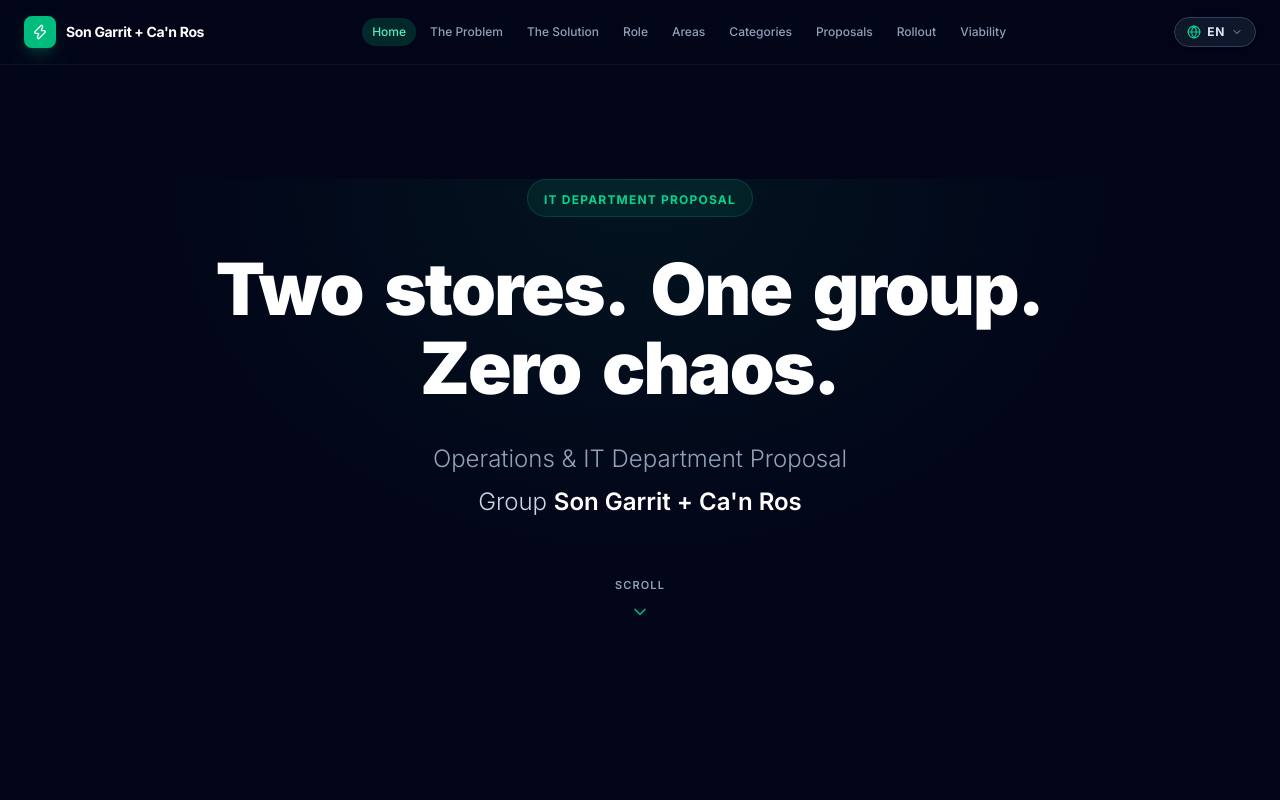
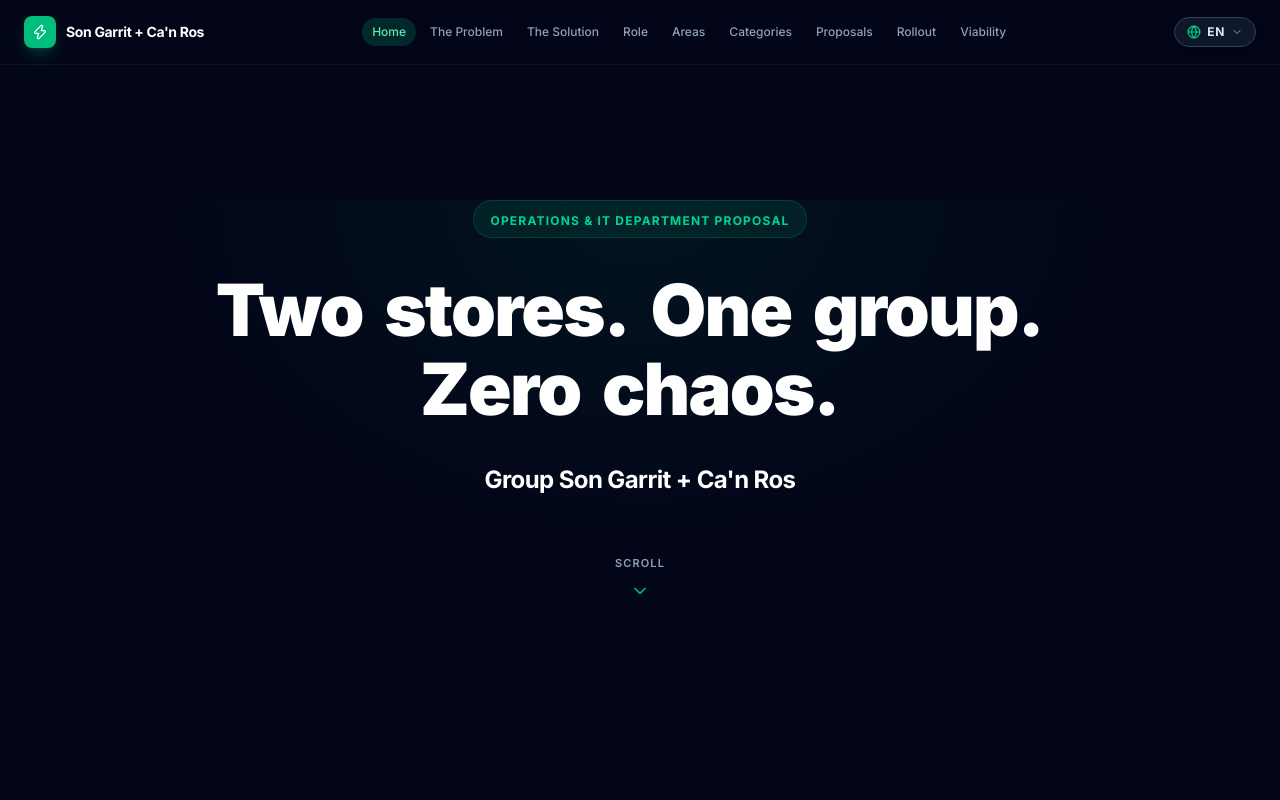
Before and after one commit to jordi2479/songarrit-canros-it, a Next.js app: page /en in a window 1280 px wide. Shown: the top 800 px of the page. Built offline with nearby package versions, Linux system fonts and the light colour scheme.

Commit message:
fix(hero): simplificar cabecera destacando badge de propuesta y Grupo Son Garrit + Ca'n Ros en negrita

```diff
--- a/messages/ca.json
+++ b/messages/ca.json
@@ -13,7 +13,7 @@
     "implantacion": "Implantació"
   },
   "hero": {
-    "badge": "Proposta de Departament IT",
+    "badge": "Proposta de Departament d'Operacions i IT",
     "title": "Dues botigues. Un grup. Zero caos.",
     "subtitle": "Proposta de Departament d'Operacions i IT",
     "groupPrefix": "Grup",
--- a/messages/de.json
+++ b/messages/de.json
@@ -13,7 +13,7 @@
     "implantacion": "Einführung"
   },
   "hero": {
-    "badge": "IT-Abteilungsvorschlag",
+    "badge": "Vorschlag für die Betriebs- und IT-Abteilung",
     "title": "Zwei Geschäfte. Eine Gruppe. Null Chaos.",
     "subtitle": "Vorschlag für die Betriebs- und IT-Abteilung",
     "groupPrefix": "Gruppe",
--- a/messages/en.json
+++ b/messages/en.json
@@ -13,7 +13,7 @@
     "implantacion": "Rollout"
   },
   "hero": {
-    "badge": "IT Department Proposal",
+    "badge": "Operations & IT Department Proposal",
     "title": "Two stores. One group. Zero chaos.",
     "subtitle": "Operations & IT Department Proposal",
     "groupPrefix": "Group",
--- a/messages/es.json
+++ b/messages/es.json
@@ -13,7 +13,7 @@
     "implantacion": "Implantación"
   },
   "hero": {
-    "badge": "Propuesta de Departamento IT",
+    "badge": "Propuesta de Departamento de Operaciones e IT",
     "title": "Dos tiendas. Un grupo. Cero caos.",
     "subtitle": "Propuesta de Departamento de Operaciones e IT",
     "groupPrefix": "Grupo",
--- a/src/app/[locale]/page.tsx
+++ b/src/app/[locale]/page.tsx
@@ -128,16 +128,14 @@ export default function Home() {
             delay={0.4}
           />
           <motion.p
-            className="text-xl md:text-2xl text-slate-400 font-light leading-relaxed max-w-3xl mx-auto"
+            className="text-xl md:text-2xl text-slate-300 font-light leading-relaxed max-w-3xl mx-auto"
             initial={{ opacity: 0 }}
             animate={{ opacity: 1 }}
             transition={{ delay: 1.2, duration: 0.8 }}
           >
-            <span>{tHero("subtitle")}</span>
-            <span className="block mt-1 text-slate-300">
-              {tHero("groupPrefix")}{" "}
-              <strong className="text-white font-semibold">{tHero("brand")}</strong>
-            </span>
+            <strong className="text-white font-bold tracking-tight">
+              {tHero("groupPrefix")} {tHero("brand")}
+            </strong>
           </motion.p>
           <ScrollIndicator targetId="problema" />
         </div>
```
